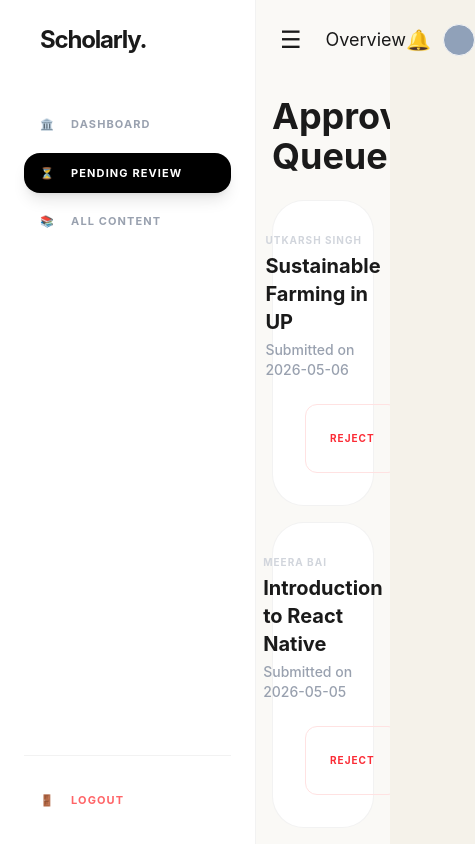
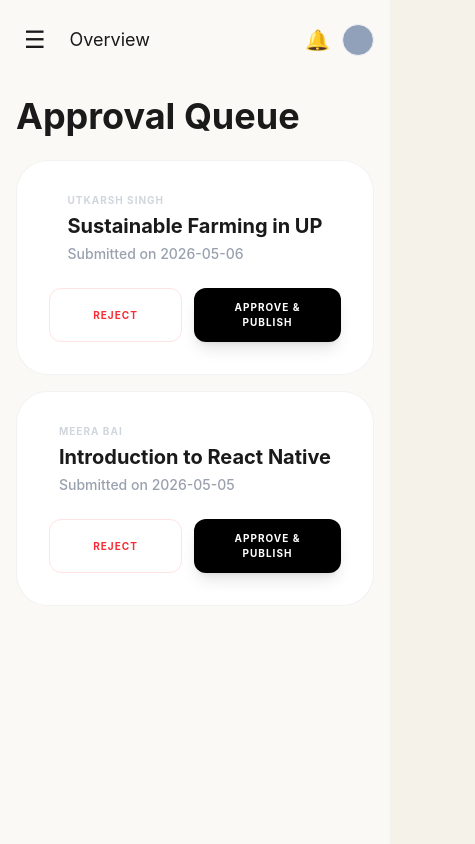
Before and after one commit to uasr208/scholarly, a Next.js app: page /principal/pending in a window 390 px wide. Shown: the whole page, 475 px wide, since content can reach past the window. Built offline with nearby package versions, Linux system fonts and the light colour scheme.

Commit message:
fixed sidebar responsiveness issue

```diff
--- a/src/components/Sidebar.js
+++ b/src/components/Sidebar.js
@@ -1,7 +1,7 @@
 import Link from "next/link";
 import { usePathname, useRouter } from "next/navigation";
 
-export default function Sidebar({ role }) {
+export default function Sidebar({ role, isOpen, onClose }) {
   const pathname = usePathname();
   const router = useRouter();
 
@@ -28,12 +28,32 @@ export default function Sidebar({ role }) {
   };
 
   return (
-    <aside className="w-64 bg-white h-screen border-r border-black/5 p-6 flex flex-col justify-between">
+    <>
+      {/* Mobile overlay */}
+      {isOpen && (
+        <div
+          className="fixed inset-0 z-40 bg-black/50 lg:hidden"
+          onClick={onClose}
+        />
+      )}
+
+      <aside
+        className={`fixed lg:static top-0 left-0 z-50 w-64 bg-white h-screen border-r border-black/5 p-6 flex flex-col justify-between transform transition-transform duration-300 ease-in-out ${
+          isOpen ? "translate-x-0" : "-translate-x-full lg:translate-x-0"
+        } lg:translate-x-0`}
+      >
         <div>
-        <div className="mb-12 px-4">
+          <div className="mb-12 px-4 flex justify-between items-center">
             <h2 className="font-serif text-2xl font-bold tracking-tighter text-scholarly-charcoal">
               Scholarly.
             </h2>
+            {/* Close button for mobile */}
+            <button
+              onClick={onClose}
+              className="lg:hidden text-2xl p-2 text-gray-400 hover:text-black"
+            >
+              ✕
+            </button>
           </div>
 
           <nav className="space-y-2">
@@ -43,6 +63,7 @@ export default function Sidebar({ role }) {
                 <Link
                   key={link.path}
                   href={link.path}
+                  onClick={onClose} // Close sidebar on mobile after navigation
                   className={`flex items-center gap-4 px-4 py-3 rounded-2xl text-[11px] font-bold tracking-widest uppercase transition-all ${
                     isActive
                       ? "bg-black text-white shadow-lg shadow-black/10"
@@ -68,5 +89,6 @@ export default function Sidebar({ role }) {
           </button>
         </div>
       </aside>
+    </>
   );
 }
--- a/src/layouts/DashboardLayout.js
+++ b/src/layouts/DashboardLayout.js
@@ -1,5 +1,5 @@
 "use client";
-import React from "react";
+import React, { useState } from "react";
 import Sidebar from "@/components/Sidebar";
 import TopNav from "@/components/TopNav";
 
@@ -9,21 +9,29 @@ import TopNav from "@/components/TopNav";
  * @param {string} role - "TEACHER" or "PRINCIPAL"
  */
 export default function DashboardLayout({ children, role = "TEACHER" }) {
+  // State to control sidebar visibility on mobile
+  const [sidebarOpen, setSidebarOpen] = useState(false);
+
+  const toggleSidebar = () => setSidebarOpen(!sidebarOpen);
+
   return (
     <div className="flex bg-[#FAF9F6] min-h-screen text-scholarly-charcoal font-sans selection:bg-black selection:text-white">
       {/*
           1. Sidebar wrapper
-          The role prop controls which menu items are shown.
-          Teacher and Principal dashboards share the same shell.
+          Hidden on mobile by default, shown on large screens, and toggleable on mobile.
       */}
-      <Sidebar role={role} />
+      <Sidebar
+        role={role}
+        isOpen={sidebarOpen}
+        onClose={() => setSidebarOpen(false)}
+      />
 
       <div className="flex-1 flex flex-col min-w-0">
         {/*
             2. Top navigation bar
             Contains the search input, notification icon, and role label.
         */}
-        <TopNav role={role} />
+        <TopNav role={role} onMenuClick={toggleSidebar} />
 
         {/*
             3. Main content area
```
Lines whose indentation alone changed are shown as unchanged.
